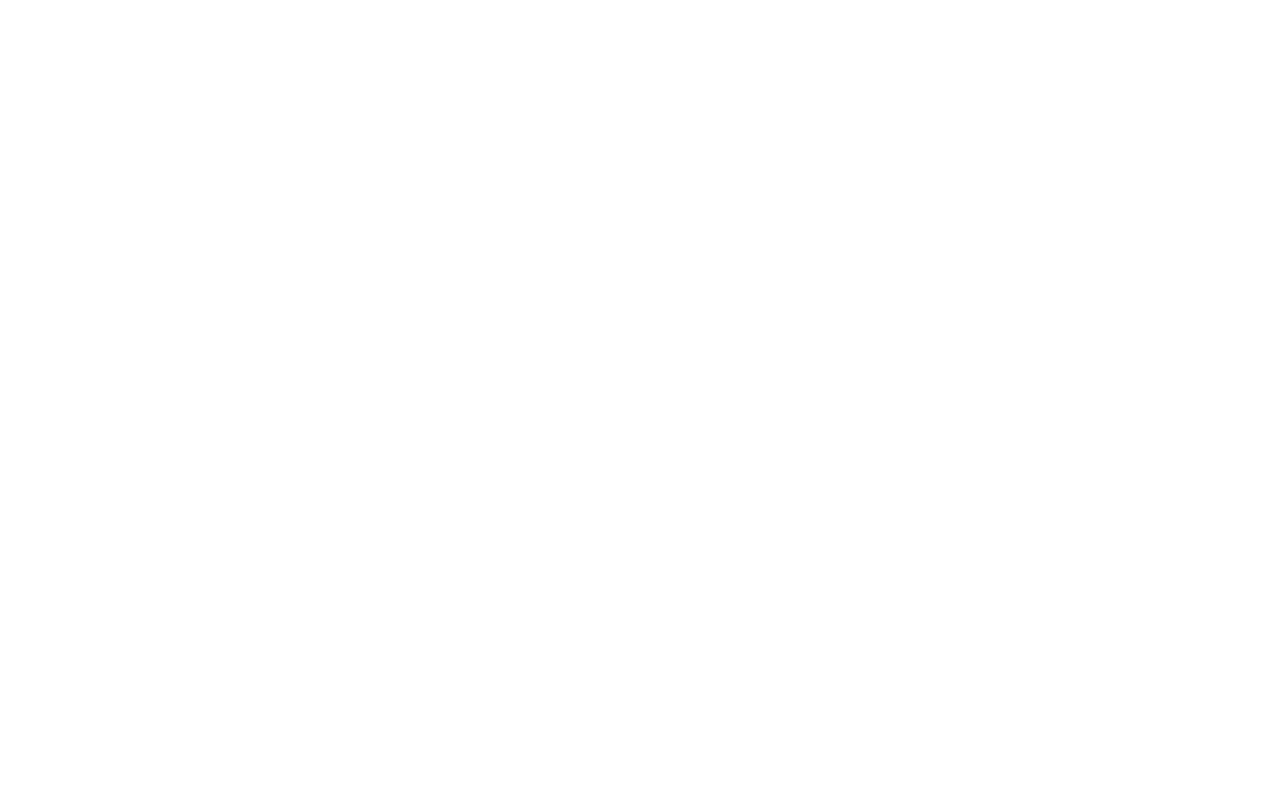
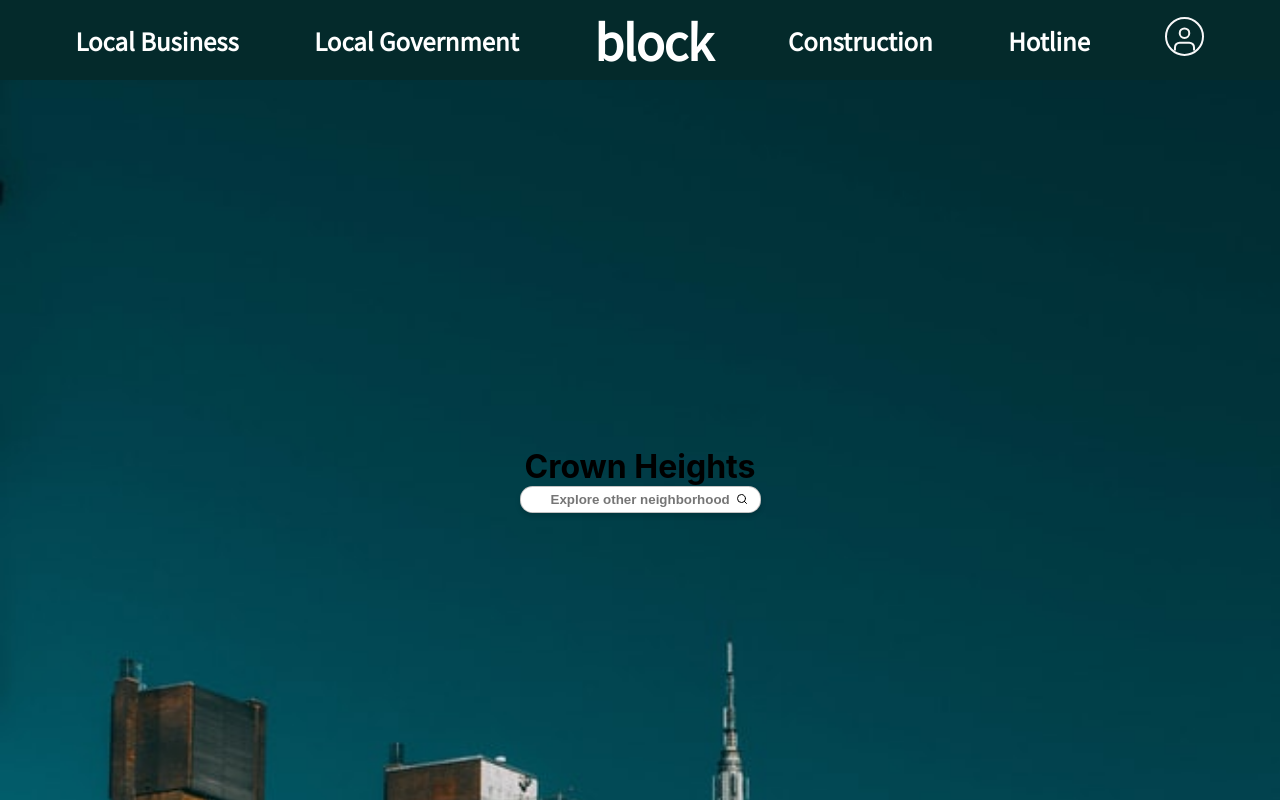
Before and after one commit to demurphy16/Block-App, a React (Create React App) app in the folder client/: page /home in a window 1280 px wide. Built offline with nearby package versions, Linux system fonts and the light colour scheme; no server answers.

Commit message:
added landing page skeleton, and updated routes

```diff
--- a/client/src/App.js
+++ b/client/src/App.js
@@ -1,4 +1,5 @@
 import React from "react";
+import LandingScreen from "../src/screens/LandingScreen/LandingScreen"
 import Home from "../src/screens/Home/Home";
 import PostCreate from "../src/screens/PostCreate/PostCreate";
 import PostDetail from "../src/screens/PostDetail/PostDetail";
@@ -10,7 +11,8 @@ function App() {
   return (
     <div className="App">
       <Switch>
-        <Route exact path="/" component={Home} />
+        <Route exact path="/" component={LandingScreen} />
+        <Route exact path="/home" component={Home} />
         <Route exact path="/announcements/create" component={PostCreate} />
         <Route exact path="/announcements/:id" component={PostDetail} />
         <Route exact path="/announcements/:id/edit" component={PostEdit} />
--- a/client/src/components/Shared/Header/Header.jsx
+++ b/client/src/components/Shared/Header/Header.jsx
@@ -8,22 +8,22 @@ function Header(props) {
     <nav>
       <div className="nav">
         <div className="links">
-          <NavLink className="link" to="/">
+          <NavLink className="link" to="/home">
             Local Business
           </NavLink>
-          <NavLink className="link" to="/">
+          <NavLink className="link" to="/home">
             Local Government
           </NavLink>
-          <NavLink className="logo" to="/">
+          <NavLink className="logo" to="/home">
             block
           </NavLink>
-          <NavLink className="link" to="/">
+          <NavLink className="link" to="/home">
             Construction
           </NavLink>
-          <NavLink className="link" to="/">
+          <NavLink className="link" to="/home">
             Hotline
           </NavLink>
-          <NavLink className="user-icon" to="/">
+          <NavLink className="user-icon" to="/home">
             <img src={UserIcon} alt="user-icon" />
           </NavLink>
         </div>
--- a/client/src/screens/LandingScreen/LandingScreen.jsx
+++ b/client/src/screens/LandingScreen/LandingScreen.jsx
@@ -0,0 +1,12 @@
+import React from 'react';
+import Layout from "../../components/Shared/Layout.jsx"
+
+function LandingScreen(props) {
+  return (
+    <div>
+      <Layout/>
+    </div>
+  );
+}
+
+export default LandingScreen;
```
